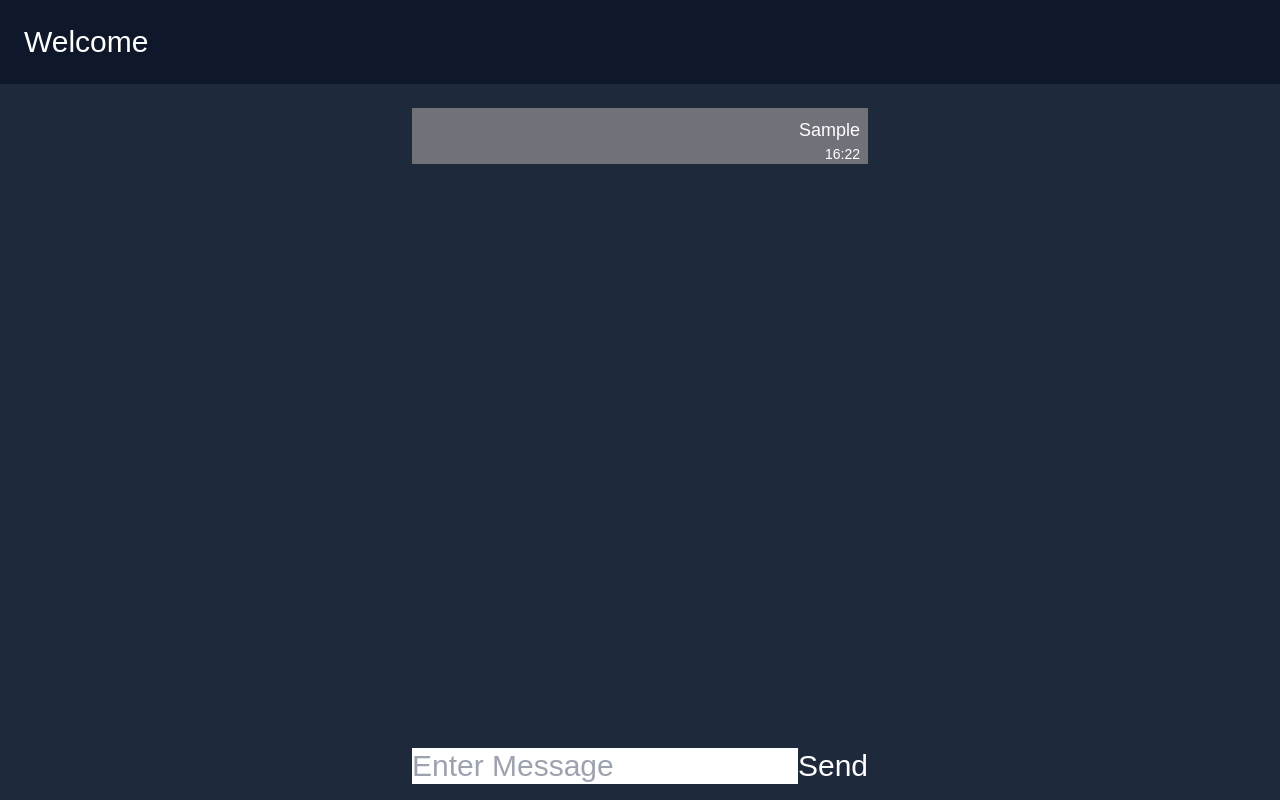
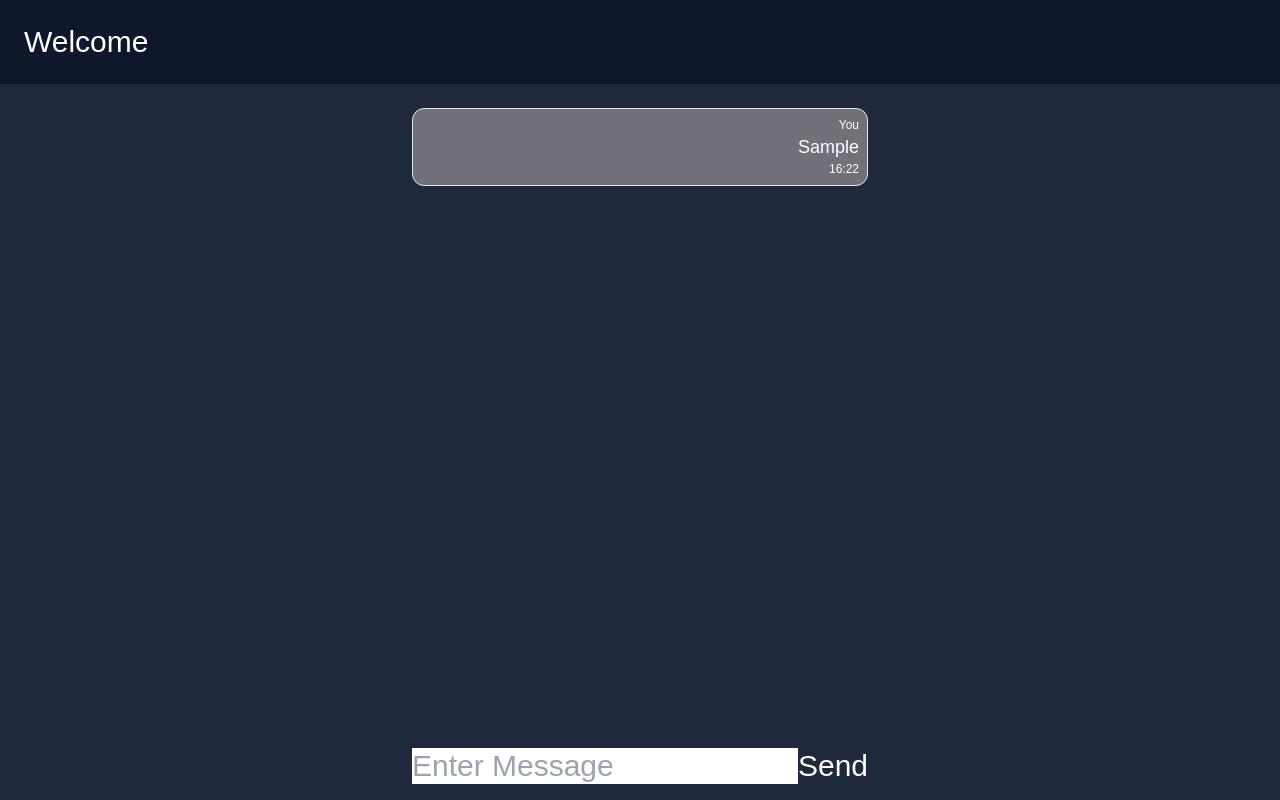
Before and after one commit to ChandanReddy2662/ChatApp, a React (Create React App) app in the folder client/: page /chat/1 in a window 1280 px wide. Both pictures are taken after typing "Sample" into the empty fields and a click on the button "Send". Built offline with nearby package versions, Linux system fonts and the light colour scheme; no server answers.

Commit message:
Updated UI

```diff
--- a/client/package.json
+++ b/client/package.json
@@ -3,6 +3,9 @@
   "version": "0.1.0",
   "private": true,
   "dependencies": {
+    "@fortawesome/fontawesome-svg-core": "^6.5.2",
+    "@fortawesome/free-brands-svg-icons": "^6.5.2",
+    "@fortawesome/react-fontawesome": "^0.2.2",
     "@testing-library/jest-dom": "^5.17.0",
     "@testing-library/react": "^13.4.0",
     "@testing-library/user-event": "^13.5.0",
--- a/client/src/App.js
+++ b/client/src/App.js
@@ -6,14 +6,19 @@ import Chat from './Chat';
 
 const socket = io('http://localhost:3001');
 
+function onload(){
+  let roomId = sessionStorage.getItem('roomId')
+  let uname = sessionStorage.getItem('uname')
+  console.log(roomId + " " + uname)
+  socket.current.emit('joinroom', {roomId, uname})
+}
 
-function Join({ socket }) {
+function Join({ socket, onload }) {
   const [roomId, setRoomId] = useState('');
   const [uname, setUname] = useState('');
   const navigate = useNavigate();
 
   function joinRoom() {
-
     if(roomId !== '' && uname !== ''){
     sessionStorage.setItem("roomId", roomId)
     sessionStorage.setItem("uname", uname)
@@ -23,7 +28,7 @@ function Join({ socket }) {
   }
 
   return (
-    <div className='joinroom h-screen w-full flex flex-col gap-6 justify-center items-center bg-slate-800 text-xl'>
+    <div className='joinroom h-screen w-full flex flex-col gap-6 justify-center items-center bg-slate-800 text-xl' onLoad={onload}>
       <form className='flex flex-col gap-6 justify-center items-center border p-6 rounded-xl'>
         <input type='text' value={uname} className='p-4 rounded-xl' onChange={e => setUname(e.target.value)} placeholder='username' required/>
         <input type='text' value={roomId} className='p-4 rounded-xl' onChange={(e) => setRoomId(e.target.value)} placeholder='Enter  Room ID' required/>
@@ -39,7 +44,7 @@ function App() {
   return (
     <BrowserRouter>
       <Routes>
-        <Route path="/" element={<Join socket={socketRef} />} />
+        <Route path="/" element={<Join socket={socketRef} onLoad={onload}/>} />
         <Route path='/chat/:id' element={<Chat socket={socketRef}/>} />
       </Routes>
     </BrowserRouter>
--- a/client/src/Chat.jsx
+++ b/client/src/Chat.jsx
@@ -31,9 +31,16 @@ function Message(message, roomId, user, datetime){
     }
 
     useEffect(()=>{
+      let roomId = sessionStorage.getItem('roomId')
+      let uname = sessionStorage.getItem('uname')
+      console.log(roomId + " " + uname)
+      if(roomId && uname){
+        socket.current.emit('joinroom', {roomId, uname})
+      }
       socket.current.on('roomId', ({roomId, uname}) => {
         setRoomId(roomId)
         setUname(uname)
+        console.log(roomId + " " + uname)
       })
       socket.current.on('recieved_messages', (message) => {
         setMessages([...messages, message])
@@ -47,19 +54,19 @@ function Message(message, roomId, user, datetime){
         <div className='h-4/5 w-2/5 p-4 overflow-auto'>
           <ul className='bg-local'>
             {messages.map((value, index) => <li key={index} className='m-3'>
-                <div className='w-full'>
-                  <div className={`flex relative  ${value.user === uname?'text-right bg-zinc-500':'text-left bg-zinc-600'}`}>
-                    <p className={`mb-3 w-full text-lg p-2 rounded-sm`}>{value.message}</p>
-                    <p className='text-sm absolute bottom-0 right-0 pr-2'>{new Date(value.datetime).toTimeString().split(' ')[0].slice(0, 5)}</p>
+                <div className={`w-full border rounded-xl ${value.user === uname?'text-right bg-zinc-500':'text-left bg-zinc-600'}`}>
+                  <div className={`flex flex-col p-2 gap-0`}>
+                    <p className={`text-xs`}>{value.user === uname?"You":value.user}</p>
+                    <p className={`w-full text-lg `}>{value.message}</p>
+                    <p className='text-xs'>{new Date(value.datetime).toTimeString().split(' ')[0].slice(0, 5)}</p>
                   </div>
-
                 </div>
               </li>)}
           </ul>
         </div>
 
-        <form className='fixed bottom-0 p-4 text-black'>
-          <input type="text" placeholder="Enter Message" value={value} onChange={(e) => setValue(e.target.value)} required/>
+        <form className='fixed bottom-0 p-4 font-sans text-black'>
+          <input type="text" className="" placeholder="Enter Message" value={value} onChange={(e) => setValue(e.target.value)} required/>
           <button className='text-white' onClick={sendMessage}>Send</button>
         </form>
       </div>
--- a/client/src/index.js
+++ b/client/src/index.js
@@ -4,7 +4,9 @@ import './index.css';
 import App from './App';
 import reportWebVitals from './reportWebVitals';
 
+
 const root = ReactDOM.createRoot(document.getElementById('root'));
+
 root.render(
   <React.StrictMode>
     <App />
```
Also changed, not shown: 2 other files (tests, documents, lock files or other folders).
